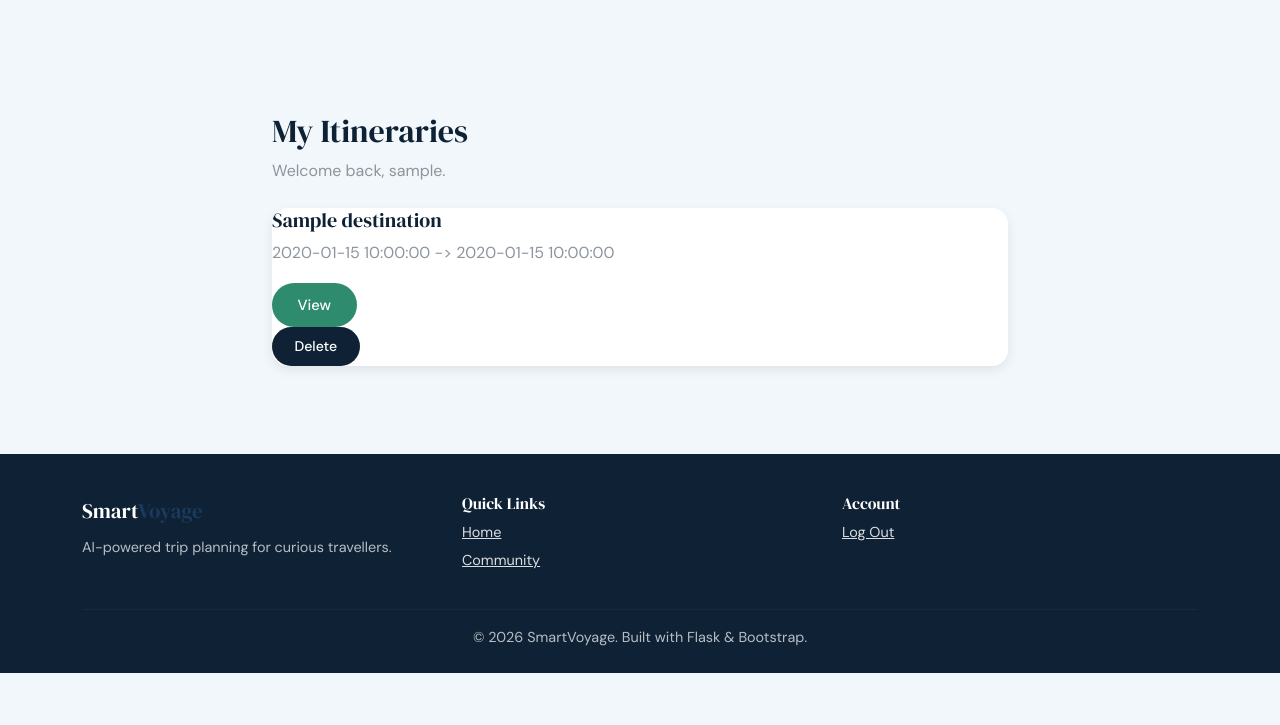
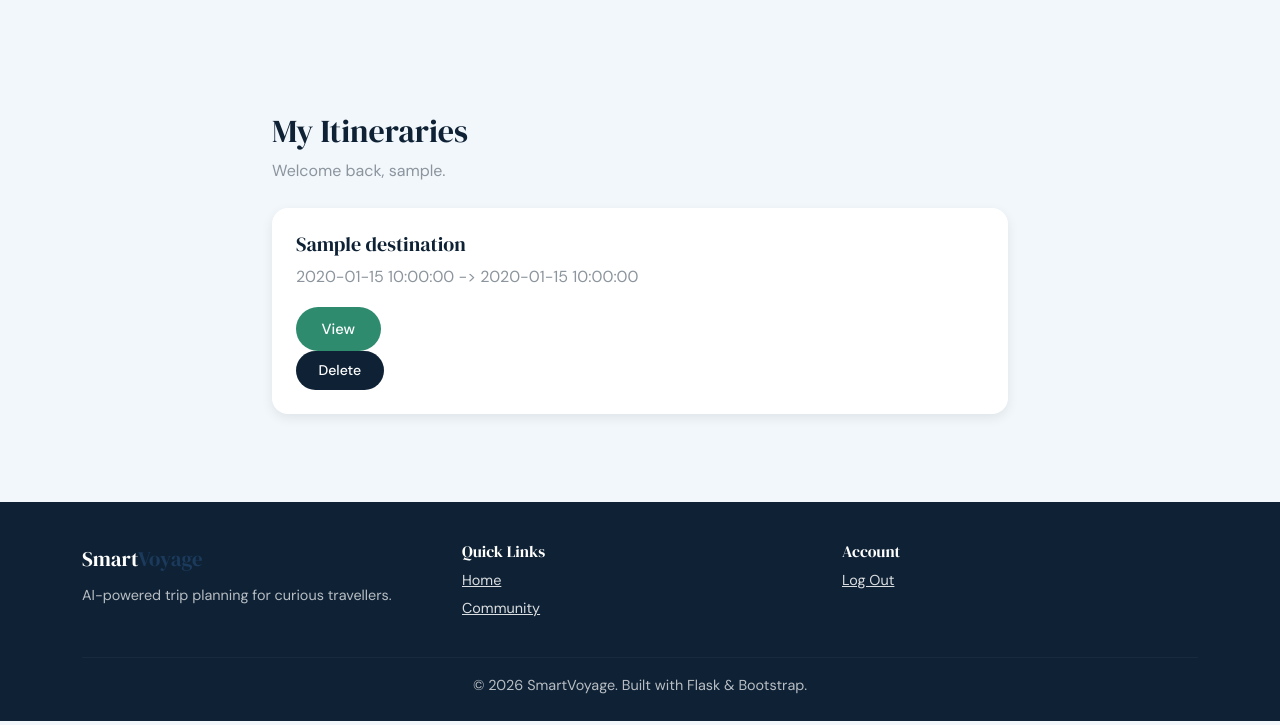
Before and after one commit to sduproy/CITS3403-Project, a Flask app: template templates/dashboard.html in a window 1280 px wide. Shown: the part 75-800 px from the top of the page. Run offline with Flask 3, Linux system fonts and the light colour scheme; the visitor is signed in with stand-in values (Sample User, id 1); data comes from the database, SQL or seed files in the repository; the template is opened without the code that fills it: most values are stand-ins (such as "Sample title", 1, 10 or a date in 2020).

Commit message:
fix: tp-card-body to card-body

```diff
--- a/templates/dashboard.html
+++ b/templates/dashboard.html
@@ -14,7 +14,7 @@
     {% if itineraries %}
       {% for itinerary in itineraries %}
         <div class="tp-card mb-3">
-          <div class="tp-card-body">
+          <div class="card-body">
             <h5>{{ itinerary['destination'] }}</h5>
             <p class="tp-text-muted">{{ itinerary['start_date'] }} -> {{ itinerary ['end_date'] }}</p>
             <a href="{{ url_for('main.trip_details', id=itinerary['id']) }}" class="btn btn-tp-primary">View</a>
```
